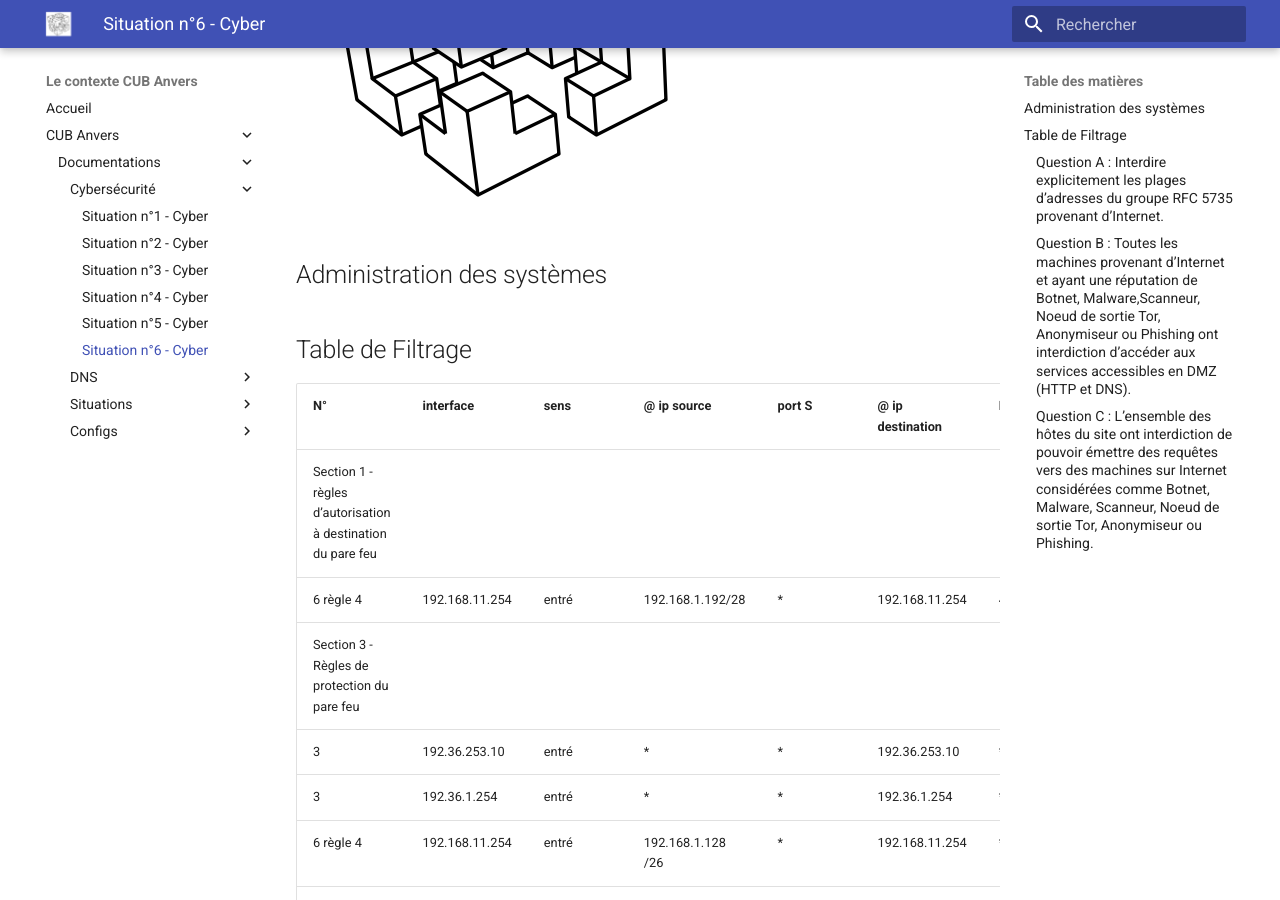
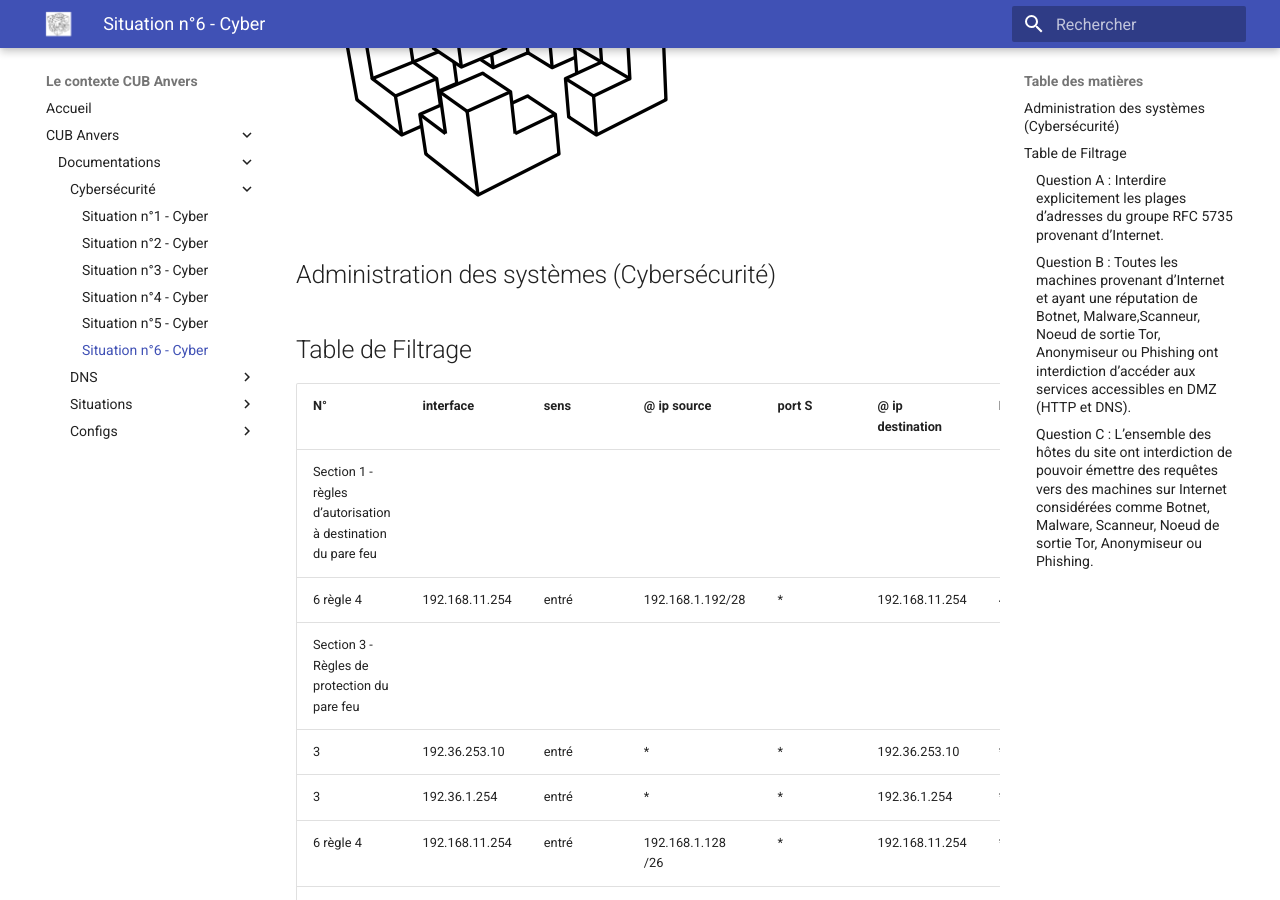
Before and after one commit to Adfiree/Anvers, an MkDocs documentation site: the page built from docs/documentations/Cybersécurité/Situation n°6 Cyber.md, in a window 1280 px wide and 900 px high, scrolled down 459 px. Built offline with MkDocs 1.6.1 and Material for MkDocs 9.7.7, drawn with Linux system fonts in a browser that asks for light colours.

Commit message:
modif doc cyber

```diff
--- a/docs/documentations/Cybersécurité/Situation n°6 Cyber.md
+++ b/docs/documentations/Cybersécurité/Situation n°6 Cyber.md
@@ -6,7 +6,7 @@
 ---
 ![Logo CUB](../../media/CUB.png)
 
-## Administration des systèmes
+## Administration des systèmes (Cybersécurité)
 
 ## Table de Filtrage
 
```
Also changed, not shown: docs/documentations/Cybersécurité/Situation n°3 Cyber.md (+1 -1 lines), docs/documentations/Cybersécurité/Situation n°5 Cyber.md (+1 -1 lines).
